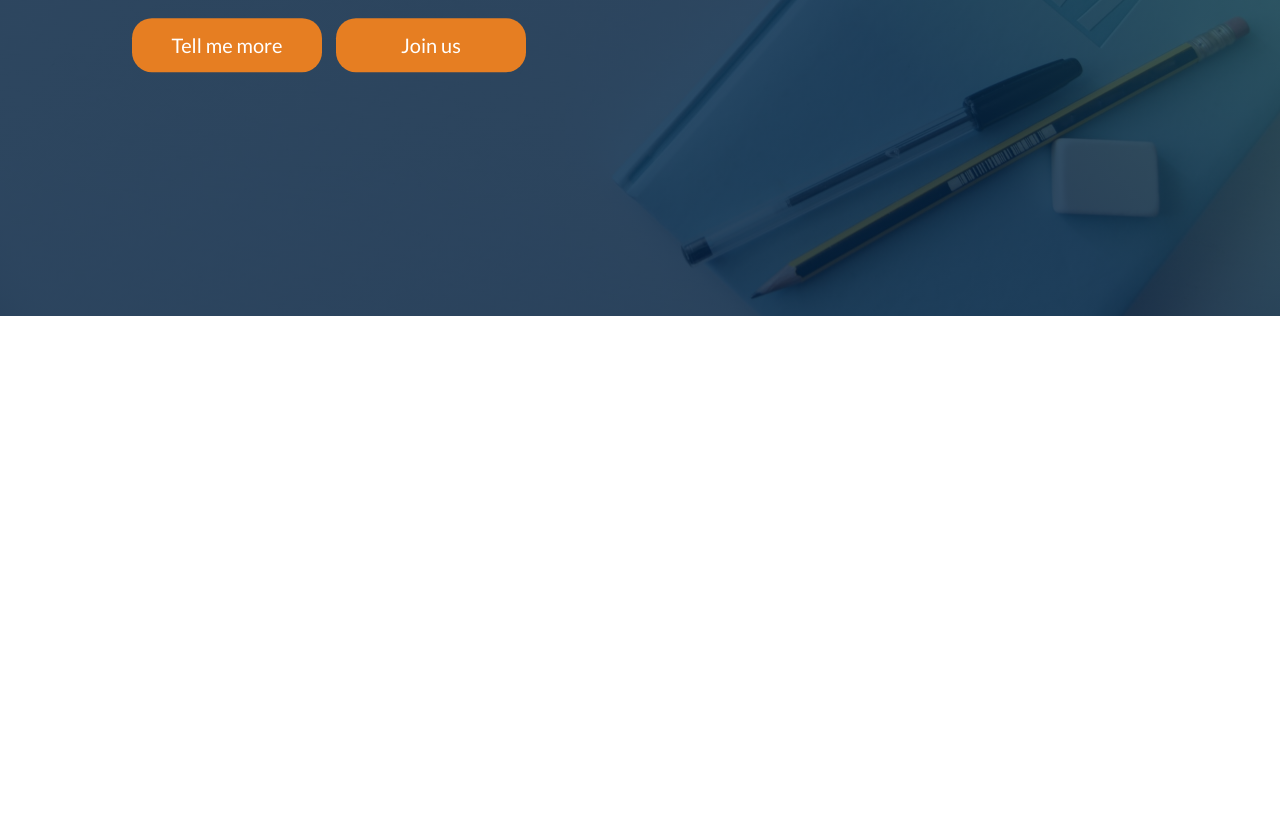
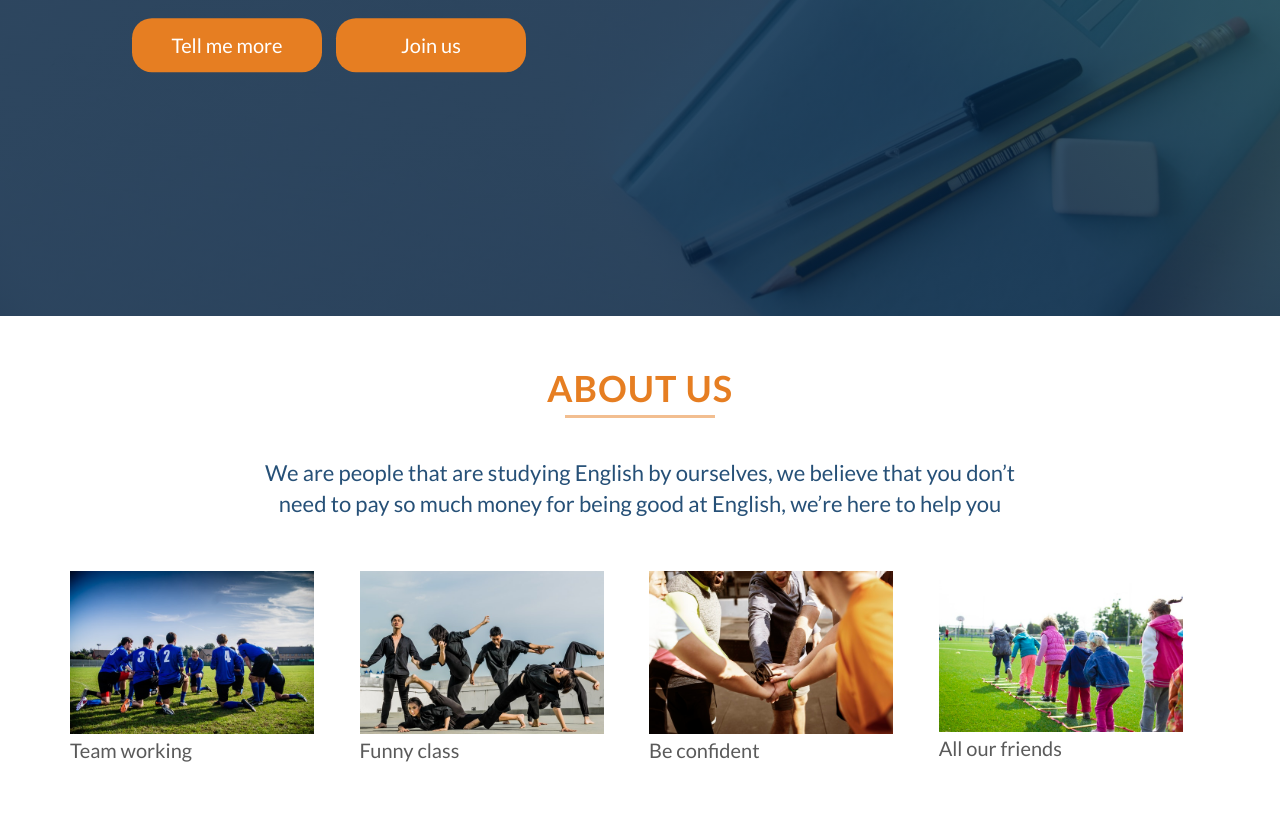
Before and after one commit to ubthung/frontend-basic-learning, a plain HTML site: page landing-page/index.html in a window 1280 px wide. Shown: the part 484-1307 px from the top of the page. Before the commit the page ends 800 px from the top, so only its background shows below. Drawn offline with Linux system fonts and the light colour scheme.

Commit message:
[LP 04] about section

```diff
--- a/landing-page/index.html
+++ b/landing-page/index.html
@@ -28,5 +28,41 @@
             </div>
         </div>
     </header>
+    <section class="about-section">
+        <div class="row">
+            <h2>About Us</h2>
+            <p class="p-long">
+                We are people that are studying English by ourselves, we believe that you don’t need to
+pay so much money for being good at English, we’re here to help you
+            </p>
+        </div>
+        <div class="row">
+            <div class="col span-1-of-4 about-picture">
+                <img src="resources/img/activities1.jpeg" alt="activities1">
+                <p class="picture-title">
+                    Team working
+                </p>
+            </div>
+            <div class="col span-1-of-4 about-picture">
+                <img src="resources/img/activities2.jpeg" alt="activities2">
+                <p class="picture-title">
+                    Funny class
+                </p>
+            </div>
+            <div class="col span-1-of-4 about-picture">
+                <img src="resources/img/activities3.jpeg" alt="activities3">
+                <p class="picture-title">
+                    Be confident
+                </p>
+            </div>
+            <div class="col span-1-of-4 about-picture">
+                <img src="resources/img/activities4.jpeg" alt="activities4">
+                <p class="picture-title">
+                    All our friends
+                </p>
+            </div>
+
+        </div>
+    </section>
 </body>
 </html>
--- a/landing-page/resources/css/styles.css
+++ b/landing-page/resources/css/styles.css
@@ -44,15 +44,50 @@ html {
     margin: 0 auto;
 }
 
+h1, h2 {
+    text-transform: uppercase;
+    letter-spacing: 1px;
+}
+
 h1 {
-    text-transform: uppercase;
     font-size: 300%;
     font-weight: 400;
-    letter-spacing: 1px;
     word-spacing: 5px;
     color: white;
     line-height: 135%;
     margin-bottom: 50px;
+}
+
+h2 {
+    color: #e67e22;
+    font-size: 180%;
+    font-weight: 700;
+    text-align: center;
+}
+
+h2:after {
+    content: " ";
+    display: block;
+    width: 150px;
+    height: 3px;
+    background-color: rgba(230, 126, 34, 0.5);
+    margin: 0 auto;
+    margin-top: 5px;
+}
+
+.p-long {
+    text-align: center;
+    color: #265077;
+    font-size: 22px;
+    margin-top: 40px;
+    margin-bottom: 40px;
+    width: 70%;
+    margin-left: 15%;
+    line-height: 140%;
+}
+
+section {
+    padding: 50px;
 }
 
 /* ----- HEADER ----- */
@@ -109,3 +144,6 @@ header {
 }
 
 /* ----- ABOUT SECTION ----- */
+.about-picture img {
+    width: 90%;
+}
```
